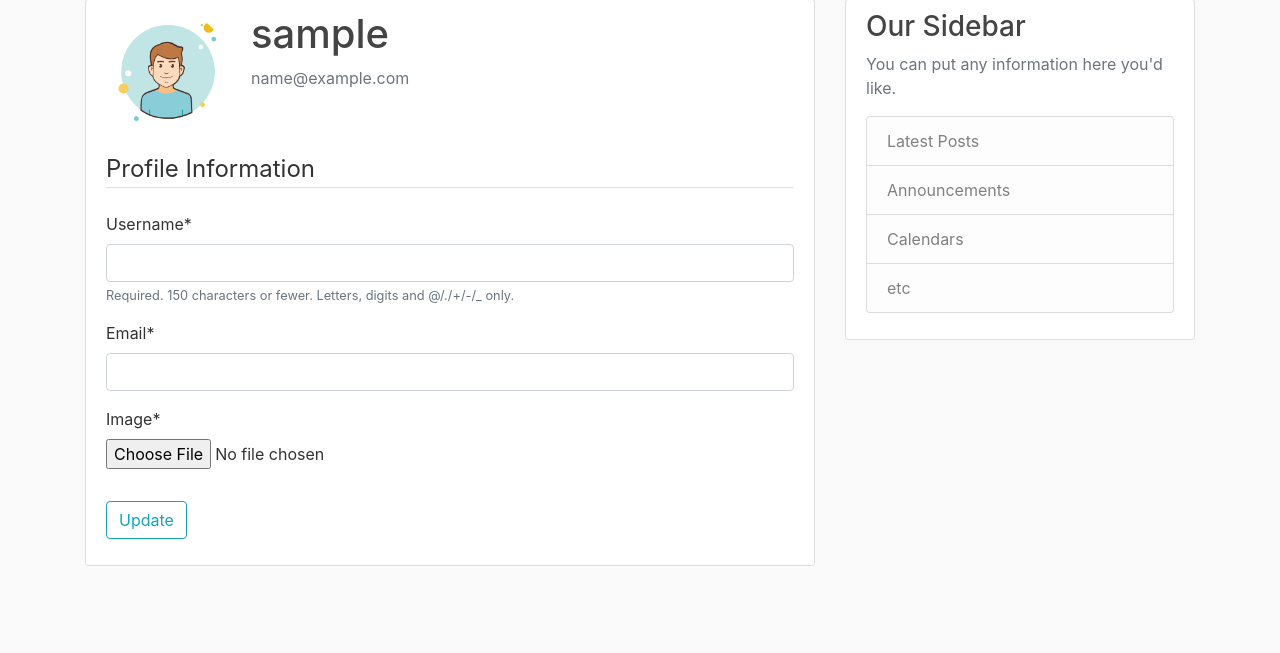
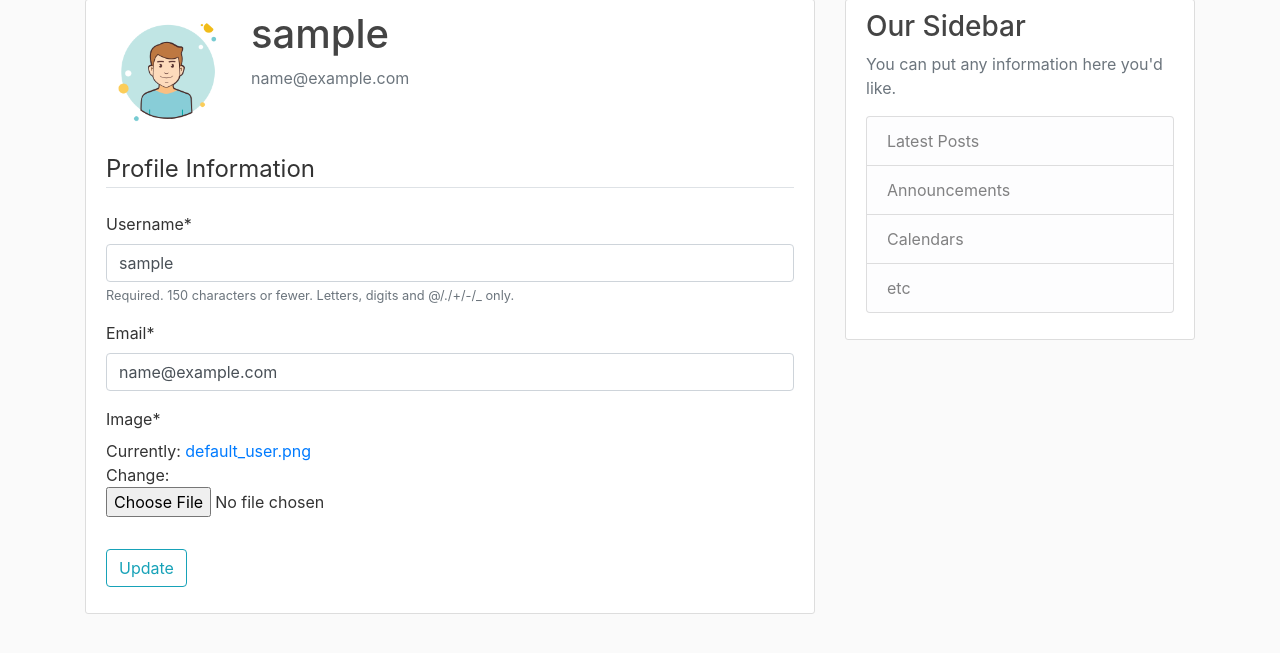
Before and after one commit to spinksd/KnowledgeSharingPlatform, a Django app: page /profile/ in a window 1280 px wide. Shown: the part 81-734 px from the top of the page. Run offline with Django 3.2, Linux system fonts and the light colour scheme; the visitor is signed in with stand-in values (Sample User, id 1); some libraries are stand-ins or nearby versions.

Commit message:
Updated front page to have users profile picture on their published page and adding resizing of user's profile image upload.

```diff
--- a/users/models.py
+++ b/users/models.py
@@ -1,5 +1,9 @@
+import os
 from django.db import models
 from django.contrib.auth.models import User
+from django.conf import settings
+# Pillow is requirement for Django to process image fields so I already have this available
+from PIL import Image
 
 # Inherit from Django model
 class Profile(models.Model):
@@ -11,3 +15,32 @@ class Profile(models.Model):
     # Here I define how I want the profile of a user to be presented - otherwise it would just present a profile object (and be difficult to understand what it relates to)
     def __str__(self):
         return f'{self.user.username} Profile'
+
+    # Overwriting default save method in order to add rescaling of uploaded images to suitable icon size for platform
+    # This saves both space on the platform, as well as loading times as the platform then doesn't have to pass a lot of data to the user (whereas for example, if it passed through a 4k image, it would be a lot of data)
+    def save(self, *args, **kwargs):
+
+        # Run cleanup of user's previous profile image (delete their old image as no longer in use)
+        #previous_image = os.path.join(settings.MEDIA_ROOT, self.user.profile.image.name)
+        #print('previous image path/name : ' + previous_image)
+        #new_image = self.image.path
+        #print('new image path/name : ' + new_image)
+        # Check image is not the default image and that user has actually updated image (don't delete current image if user hasn't changed it)
+        #if previous_image != "default.jpg" and previous_image != new_image:
+        #    if os.path.exists(previous_image):
+        #        os.remove(previous_image)
+        #        print('image removed!')
+
+        # Run default parent class save method
+        super().save()
+        # Custom addition of resizing image
+        # Firstly, get the current image being uploaded (Done using the Image module provided by Pillow)
+        with Image.open(self.image.path) as image:
+            # Check if image is larger than a defined size, in this case I've chosen 300 x 300 as this reduces file sizes whilst mainting reasonable quality
+            if image.height > 300 or image.width > 300:
+                # Define size to resize image to
+                output_size = (300, 300)
+                # Set image to defined size
+                image.thumbnail(output_size)
+                # Overwrite uploaded image with re-sized image
+                image.save(self.image.path)
--- a/users/views.py
+++ b/users/views.py
@@ -1,6 +1,8 @@
+
 from django.shortcuts import render, redirect
 from django.contrib import messages
 from django.contrib.auth.decorators import login_required
+
 from .forms import UserRegisterForm, UserUpdateForm, ProfileUpdateForm
 
 
@@ -25,11 +27,27 @@ def register(request):
         form = UserRegisterForm()
     return render(request, 'users/register.html', {'form': form})
 
-# Adding login_required decorater to the profile view - This forces a user to be logged in before being able to access this page.
+# Adding login_required decorator to the profile view - This forces a user to be logged in before being able to access this page.
 @login_required
 def profile(request):
-    user_form = UserUpdateForm()
-    profile_form = ProfileUpdateForm()
+    # POST method ran when user has potentially entered new data so pass in the POST data
+    if request.method == 'POST':
+        user_form = UserUpdateForm(request.POST, instance=request.user)
+        # Profile also has image data attached to it, so make sure to load FILES data
+        profile_form = ProfileUpdateForm(request.POST, request.FILES, instance=request.user.profile)
+        # If data provided by user if valid, save form data to database (Update user's details)
+        if user_form.is_valid() and profile_form.is_valid():
+            user_form.save()
+            profile_form.save()
+            messages.success(request, f'Your account has been updated!')
+            # Redirect user to profile page
+            return redirect('profile')
+
+    # Else it's a GET request, so load forms with user's current details populated
+    else:
+        # Print out forms - parameter specifies the instance that contains the user's current data (e.g. present user's current email to them in user update form)
+        user_form = UserUpdateForm(instance=request.user)
+        profile_form = ProfileUpdateForm(instance=request.user.profile)
 
     context = {
         'user_form': user_form,
--- a/website/templates/website/home.html
+++ b/website/templates/website/home.html
@@ -3,6 +3,7 @@
 {% block content %}
     {% for page in pages %}
         <article class="media content-section">
+          <img class="rounded-circle article-img" src="{{ page.author.profile.image.url }}">
           <div class="media-body">
               <div class="article-metadata">
                 <a class="mr-2" href="#">{{ page.author }}</a>
```
Also changed, not shown: 1 other file.
